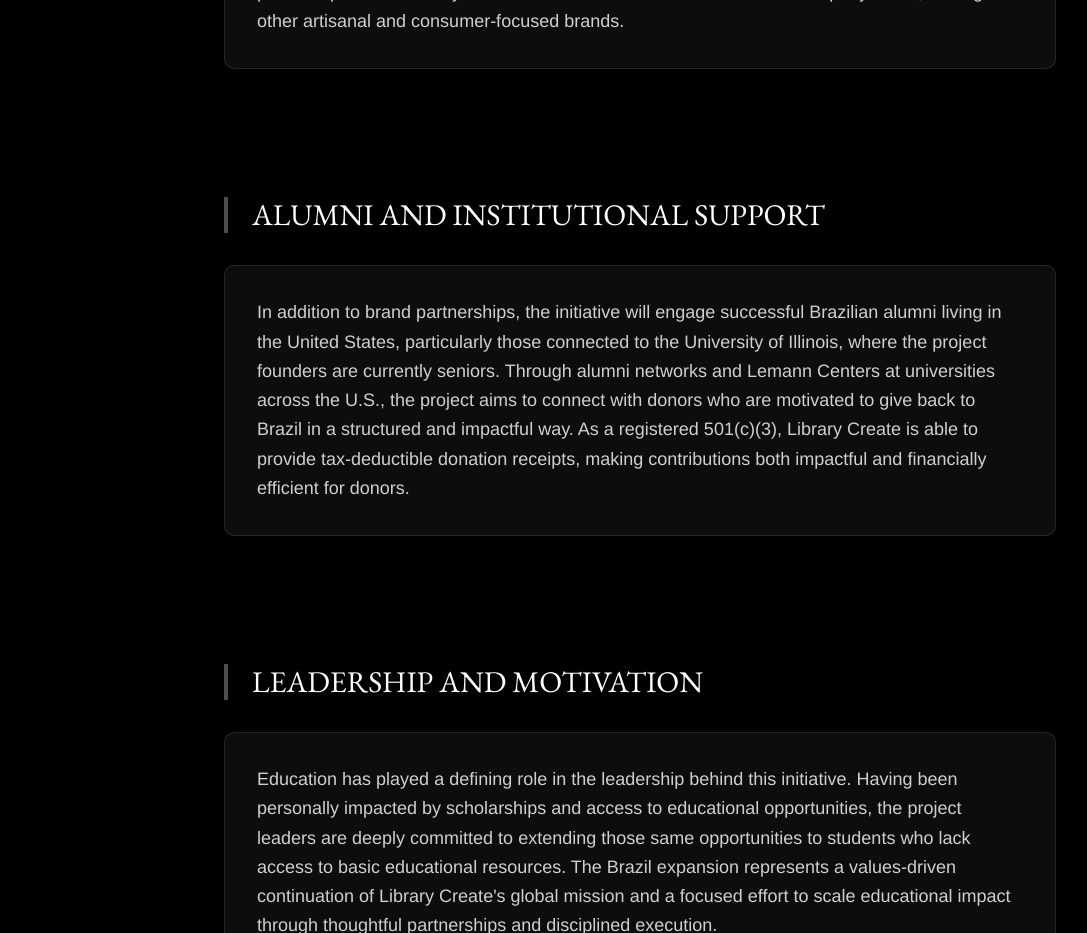
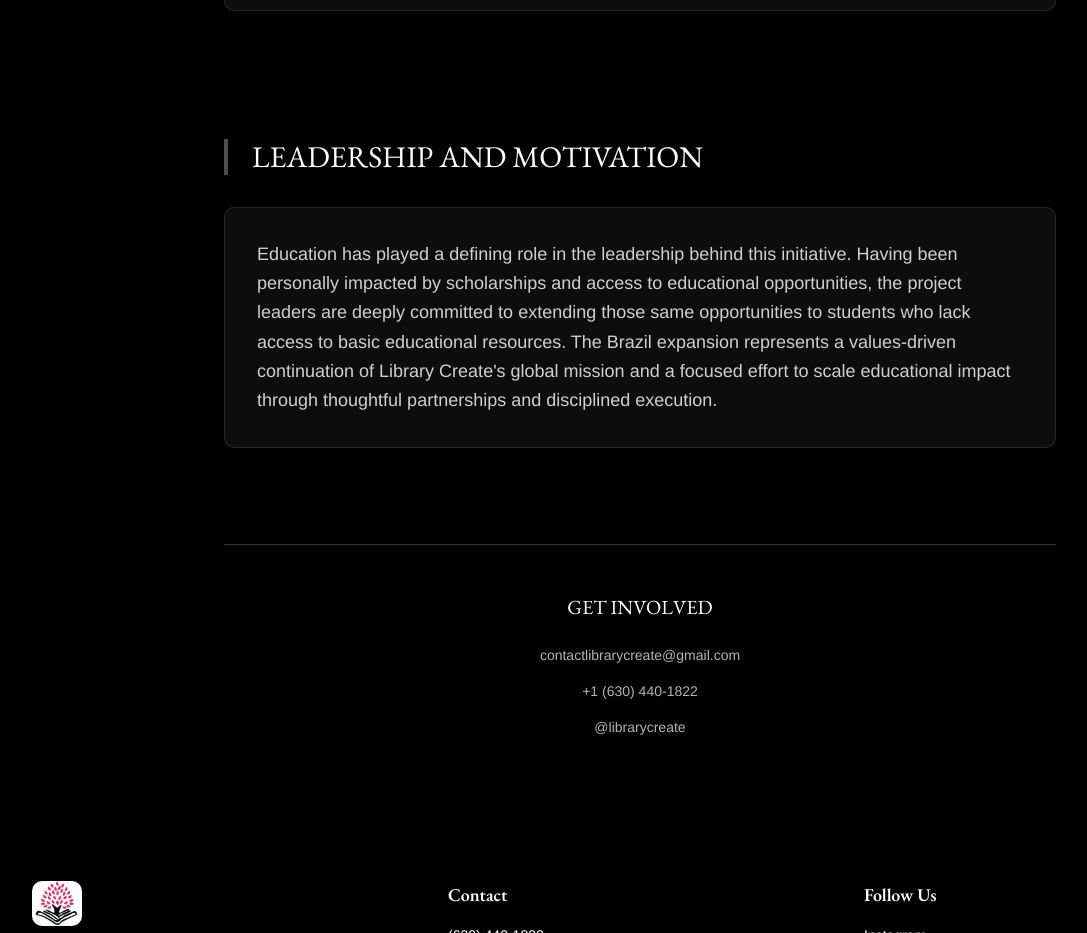
Before and after one commit to nikunjt0/librarycreate, a Next.js app: page /project-avancar in a window 1280 px wide. Shown: the part 3320-4253 px from the top of the page, without its empty margins (0-1087 px from the left). Built offline with nearby package versions, Linux system fonts and the light colour scheme.

Commit message:
took out institutional portion

```diff
--- a/app/project-avancar/page.tsx
+++ b/app/project-avancar/page.tsx
@@ -148,27 +148,7 @@
             className="text-base md:text-lg text-white/80 leading-relaxed"
             style={{ fontFamily: '"Helvetica Neue", Helvetica, Arial, sans-serif' }}
           >
-            The Brazil expansion will be supported by an entrepreneurial approach to fundraising that blends philanthropy with revenue-generating partnerships. LibraryCreate plans to partner with Brazilian consumer brands to create products that allocate a portion of proceeds directly toward funding the construction and operation of the library. These partnerships provide a sustainable funding mechanism while allowing brands to align with a meaningful social impact initiative. One potential partner currently under consideration is the Brazilian shoe company Yuool, among other artisanal and consumer-focused brands.
-          </p>
-        </div>
-      </section>
-
-      {/* Alumni and Institutional Support */}
-      <section className="max-w-4xl mx-auto px-8 py-16">
-        <div className="border-l-4 border-white/30 pl-6 mb-8">
-          <h2
-            className="text-2xl md:text-3xl text-white uppercase mb-4"
-            style={{ fontFamily: 'var(--font-garamond), Garamond, serif' }}
-          >
-            Alumni and Institutional Support
-          </h2>
-        </div>
-        <div className="bg-white/5 border border-white/10 rounded-lg p-8">
-          <p
-            className="text-base md:text-lg text-white/80 leading-relaxed"
-            style={{ fontFamily: '"Helvetica Neue", Helvetica, Arial, sans-serif' }}
-          >
-            In addition to brand partnerships, the initiative will engage successful Brazilian alumni living in the United States, particularly those connected to the University of Illinois, where the project founders are currently seniors. Through alumni networks and Lemann Centers at universities across the U.S., the project aims to connect with donors who are motivated to give back to Brazil in a structured and impactful way. As a registered 501(c)(3), Library Create is able to provide tax-deductible donation receipts, making contributions both impactful and financially efficient for donors.
+            The Brazil expansion will be supported by an entrepreneurial approach to fundraising that blends philanthropy with revenue-generating partnerships. LibraryCreate plans to partner with Brazilian consumer brands to create products that allocate a portion of proceeds directly toward funding the construction and operation of the library. These partnerships provide a sustainable funding mechanism while allowing brands to align with a meaningful social impact initiative.
           </p>
         </div>
       </section>
```
